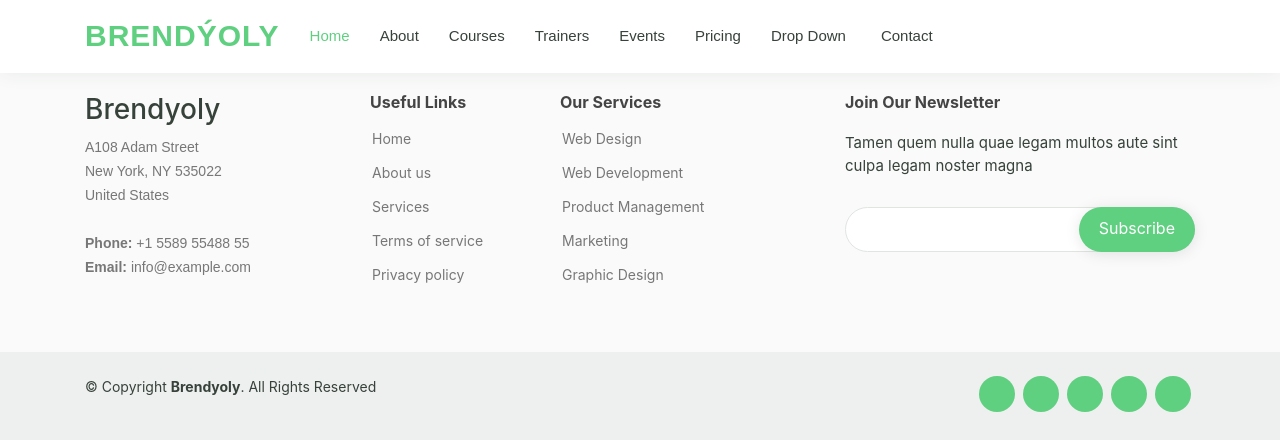
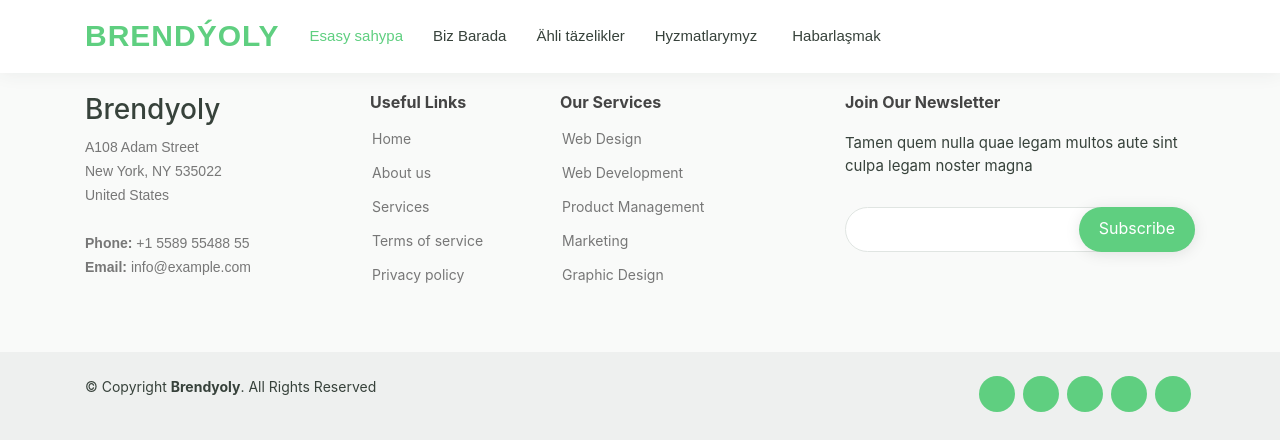
Before and after one commit to 4rchi-nv/shiny_news, a Django app: template main/templates/base.html in a window 1280 px wide. Shown: the top 440 px of the page. Run offline with Django 3.2, Linux system fonts and the light colour scheme; the template is opened without the code that fills it, so the values that code supplies are empty; parts of the project's set-up code (start-up, migrations or seed data) failed here and were passed over; some libraries are stand-ins or nearby versions.

Commit message:
git commit nav50

```diff
--- a/main/templates/base.html
+++ b/main/templates/base.html
@@ -23,32 +23,26 @@
 
 		<nav id="navbar" class="navbar">
 			<ul>
-				<li><a class="active" href="index.html">Home</a></li>
-				<li><a href="about.html">About</a></li>
-				<li><a href="courses.html">Courses</a></li>
-				<li><a href="trainers.html">Trainers</a></li>
-				<li><a href="events.html">Events</a></li>
-				<li><a href="pricing.html">Pricing</a></li>
-
-				<li class="dropdown"><a href="#"><span>Drop Down</span> <i class="bi bi-chevron-down"></i></a>
+				<li><a class="active" href="index.html">Esasy sahypa</a></li>
+				<li><a href="about.html">Biz Barada</a></li>
+				<li><a href="trainers.html">Ähli täzelikler</a></li>
+				<li class="dropdown"><a href="#"><span>Hyzmatlarymyz</span> <i class="bi bi-chevron-down"></i></a>
 					<ul>
-						<li><a href="#">Drop Down 1</a></li>
-						<li class="dropdown"><a href="#"><span>Deep Drop Down</span> <i
+						<li><a href="#">Gozgalmaýan emläk</a></li>
+						<li class="dropdown"><a href="#"><span>Syýahatçylyk</span> <i
 									class="bi bi-chevron-right"></i></a>
 							<ul>
-								<li><a href="#">Deep Drop Down 1</a></li>
-								<li><a href="#">Deep Drop Down 2</a></li>
-								<li><a href="#">Deep Drop Down 3</a></li>
-								<li><a href="#">Deep Drop Down 4</a></li>
-								<li><a href="#">Deep Drop Down 5</a></li>
+								<li><a href="#">Okuw viza</a></li>
+								<li><a href="#">Iş Viza</a></li>
+								<li><a href="#">Syýahatçylyk viza</a></li>
+
 							</ul>
 						</li>
-						<li><a href="#">Drop Down 2</a></li>
-						<li><a href="#">Drop Down 3</a></li>
-						<li><a href="#">Drop Down 4</a></li>
+						<li><a href="#">Terjime Hyzmatlarymyz</a></li>
+						<li><a href="#">Iş agentligi</a></li>
 					</ul>
 				</li>
-				<li><a href="contact.html">Contact</a></li>
+				<li><a href="contact.html">Habarlaşmak</a></li>
 			</ul>
 			<i class="bi bi-list mobile-nav-toggle"></i>
 		</nav><!-- .navbar -->
```
